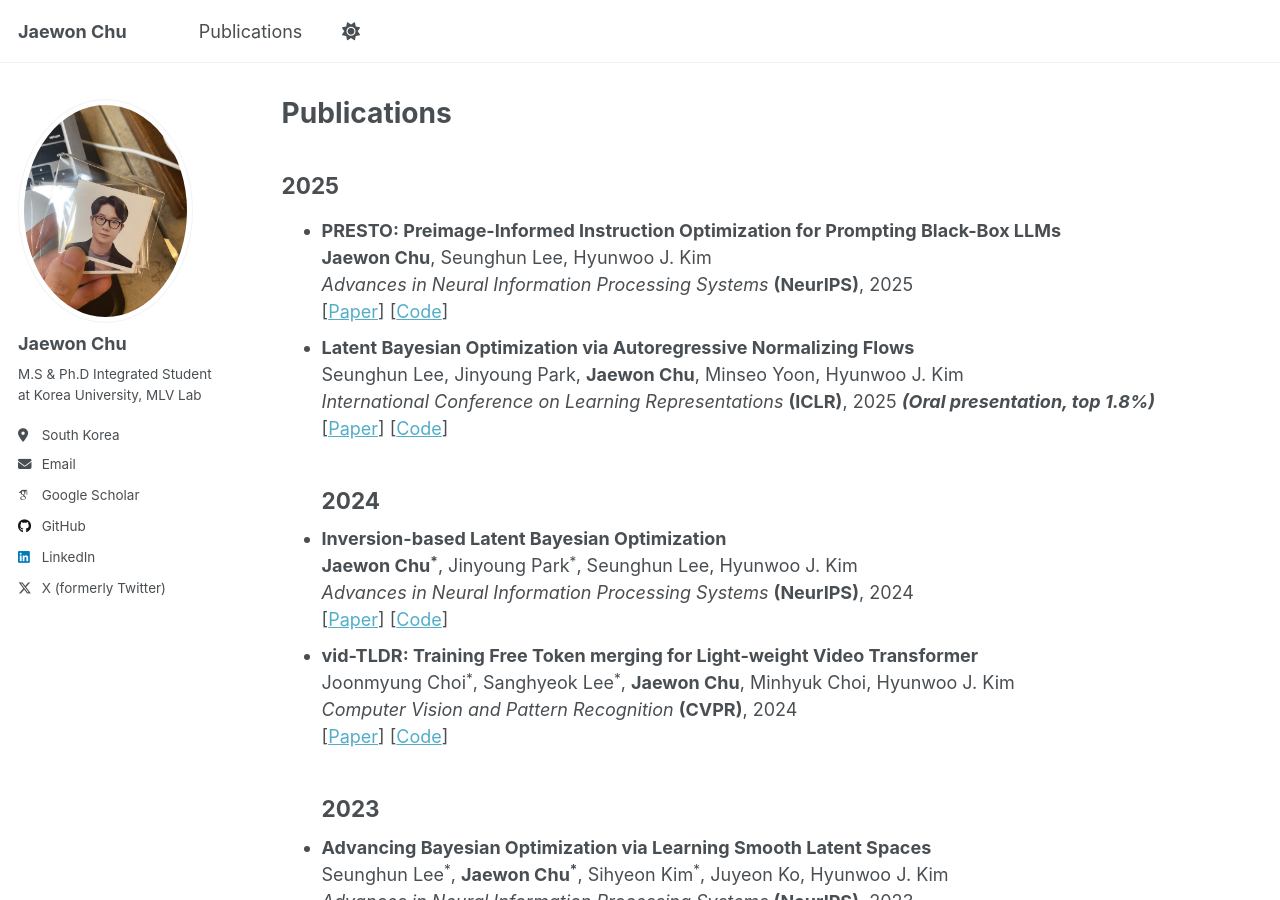
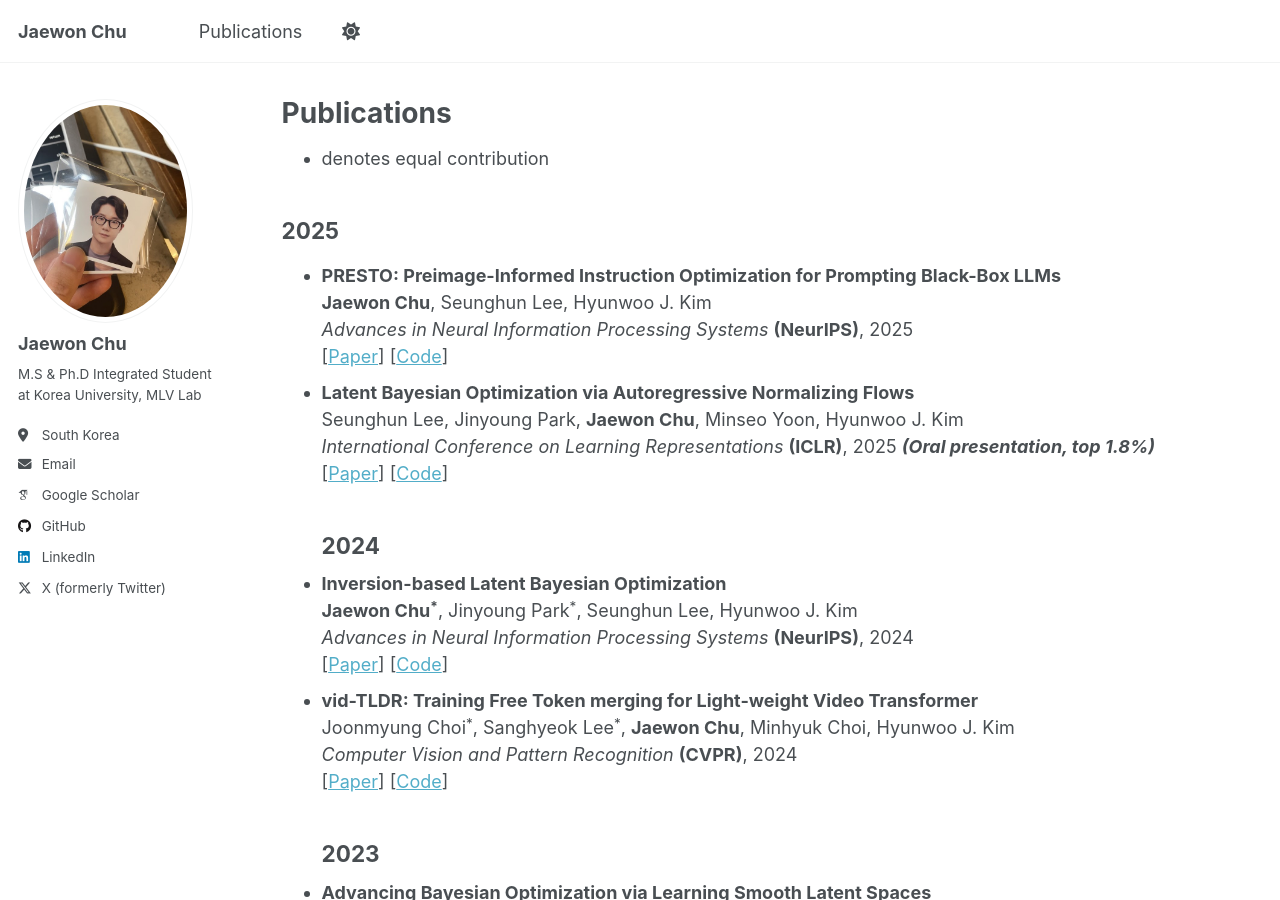
Before and after one commit to jaewonchu/jaewonchu.github.io, a Jekyll site: the page built from _pages/publications.md, in a window 1280 px wide and 900 px high. Built offline with Jekyll 4.4.1, drawn with Linux system fonts in a browser that asks for light colours; some web fonts are replaced; a script that is not in the unit is left out.

Commit message:
Modification

```diff
--- a/_pages/publications.md
+++ b/_pages/publications.md
@@ -4,6 +4,7 @@ title: "Publications"
 permalink: /publications/
 author_profile: true
 ---
+* denotes equal contribution
 
 ## 2025
 - <strong>PRESTO: Preimage-Informed Instruction Optimization for Prompting Black-Box LLMs</strong><br>
```
Also changed, not shown: _pages/about.md (+1 -1 lines).
